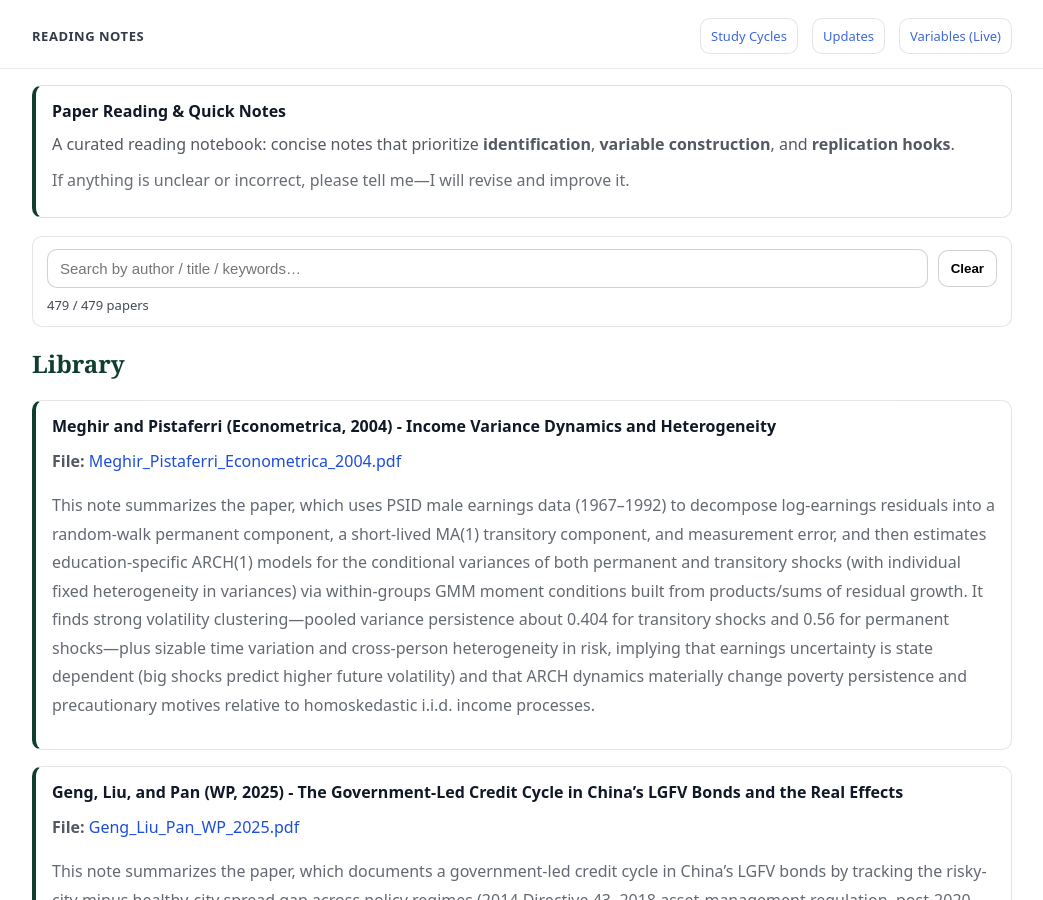
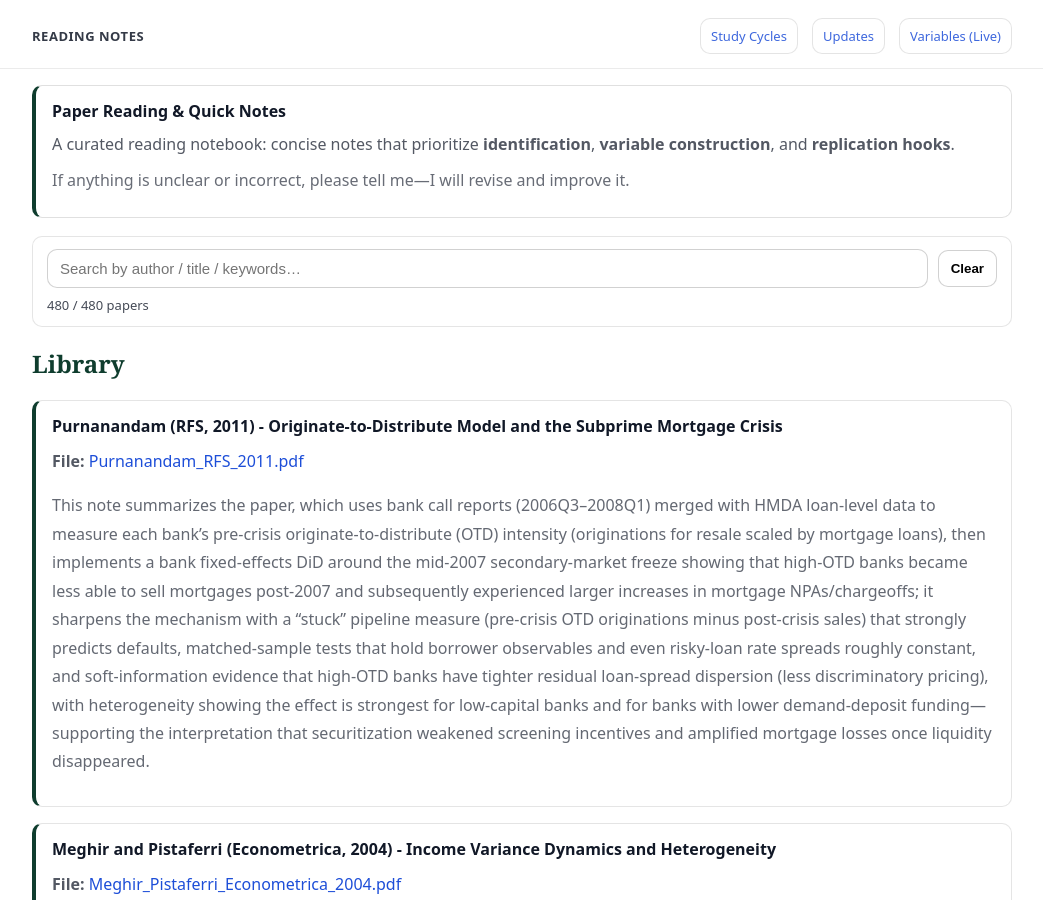
Before and after one commit to yaxinzn/study-archive, a Jekyll site: the page built from reading/index.md, in a window 1280 px wide and 900 px high. Shown: the whole window, without its empty margins (118-1161 px from the left). Built offline with Jekyll 4.4.1, drawn with Linux system fonts in a browser that asks for light colours.

Commit message:
Reading: add/update Purnanandam_RFS_2011.pdf

```diff
--- a/_data/reading.yml
+++ b/_data/reading.yml
@@ -1,3 +1,7 @@
+- title: "Purnanandam (RFS, 2011) - Originate-to-Distribute Model and the Subprime Mortgage Crisis"
+  file: "Purnanandam_RFS_2011.pdf"
+  desc: "This note summarizes the paper, which uses bank call reports (2006Q3–2008Q1) merged with HMDA loan-level data to measure each bank’s pre-crisis originate-to-distribute (OTD) intensity (originations for resale scaled by mortgage loans), then implements a bank fixed-effects DiD around the mid-2007 secondary-market freeze showing that high-OTD banks became less able to sell mortgages post-2007 and subsequently experienced larger increases in mortgage NPAs/chargeoffs; it sharpens the mechanism with a “stuck” pipeline measure (pre-crisis OTD originations minus post-crisis sales) that strongly predicts defaults, matched-sample tests that hold borrower observables and even risky-loan rate spreads roughly constant, and soft-information evidence that high-OTD banks have tighter residual loan-spread dispersion (less discriminatory pricing), with heterogeneity showing the effect is strongest for low-capital banks and for banks with lower demand-deposit funding—supporting the interpretation that securitization weakened screening incentives and amplified mortgage losses once liquidity disappeared."
+
 - title: "Meghir and Pistaferri (Econometrica, 2004) - Income Variance Dynamics and Heterogeneity"
   file: "Meghir_Pistaferri_Econometrica_2004.pdf"
   desc: "This note summarizes the paper, which uses PSID male earnings data (1967–1992) to decompose log-earnings residuals into a random-walk permanent component, a short-lived MA(1) transitory component, and measurement error, and then estimates education-specific ARCH(1) models for the conditional variances of both permanent and transitory shocks (with individual fixed heterogeneity in variances) via within-groups GMM moment conditions built from products/sums of residual growth. It finds strong volatility clustering—pooled variance persistence about 0.404 for transitory shocks and 0.56 for permanent shocks—plus sizable time variation and cross-person heterogeneity in risk, implying that earnings uncertainty is state dependent (big shocks predict higher future volatility) and that ARCH dynamics materially change poverty persistence and precautionary motives relative to homoskedastic i.i.d. income processes."
```
Also changed, not shown: 1 other file.
